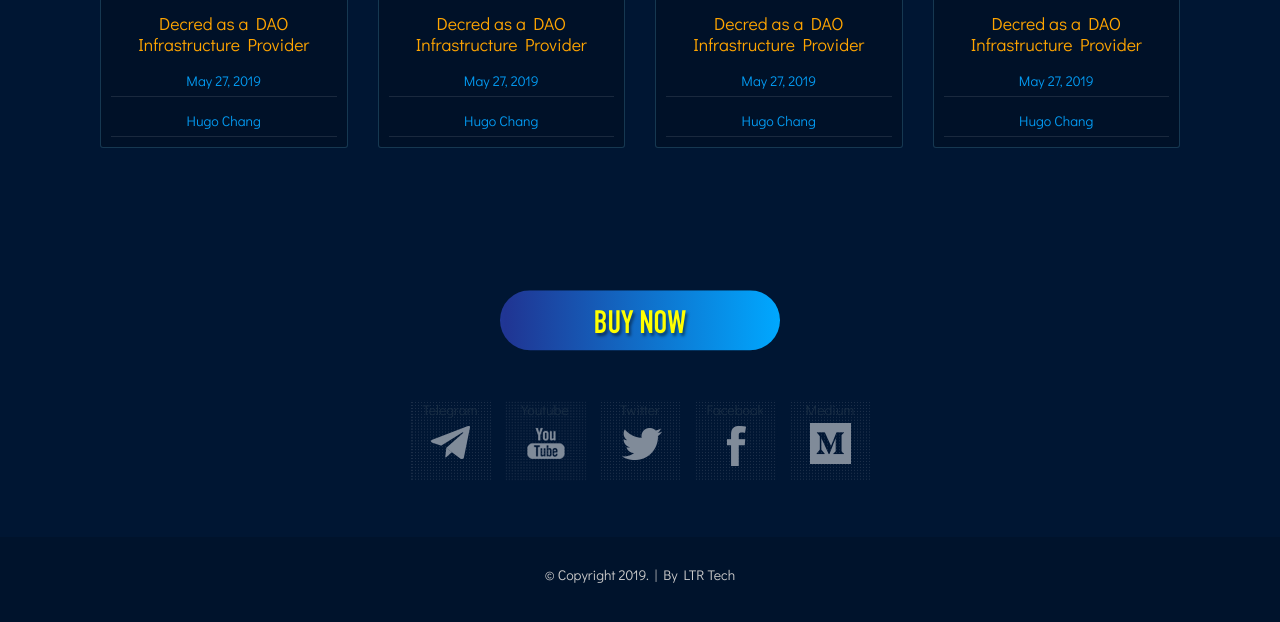
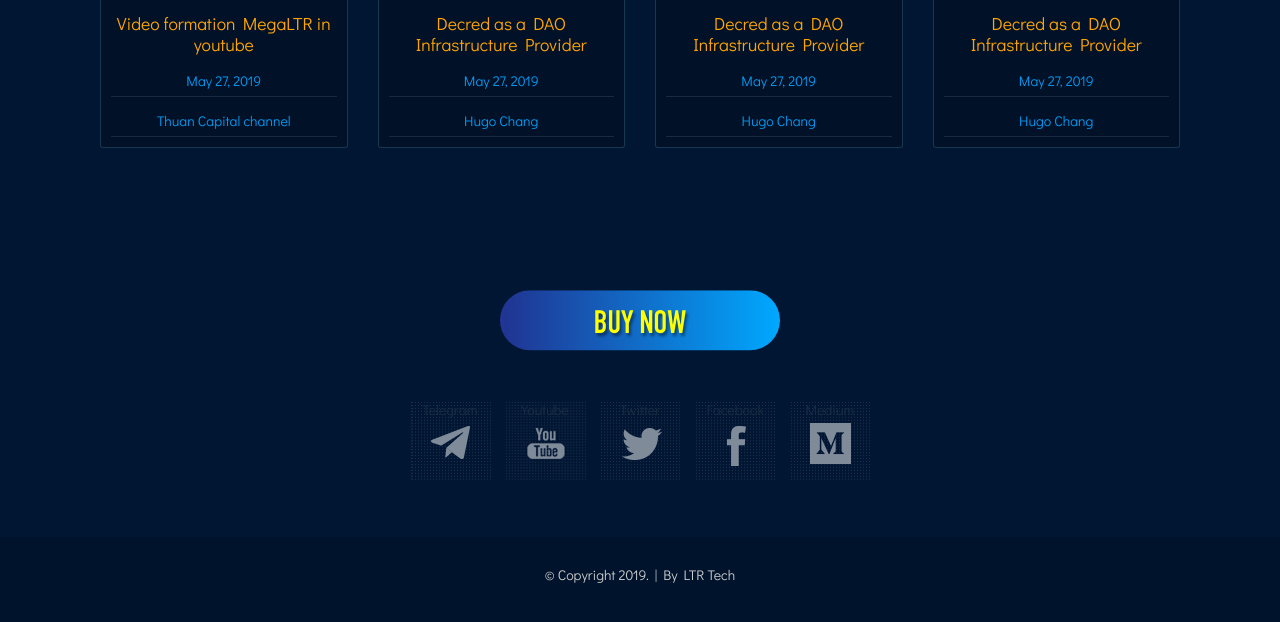
Before and after one commit to adobetienduc/megaltr-ico, a plain HTML site: page index.html in a window 1280 px wide. Shown: the part 4826-5448 px from the top of the page. Drawn offline with Linux system fonts and the light colour scheme; animation ran at ten frames a second; files whose address does not match are found by name.

Commit message:
update final

```diff
--- a/index.html
+++ b/index.html
@@ -456,10 +456,10 @@
                            style="background-image: url(https://img.youtube.com/vi/rGSzliZykUE/hqdefault.jpg)"></a>
                     </div>
                     <div>
-                        <h4><a href="#">Decred as a DAO Infrastructure Provider</a></h4>
+                        <h4><a href="#">Video formation MegaLTR in youtube</a></h4>
                         <ul>
                             <li>May 27, 2019</li>
-                            <li>Hugo Chang</li>
+                            <li>Thuan Capital channel</li>
                         </ul>
                     </div>
                 </div>
```
